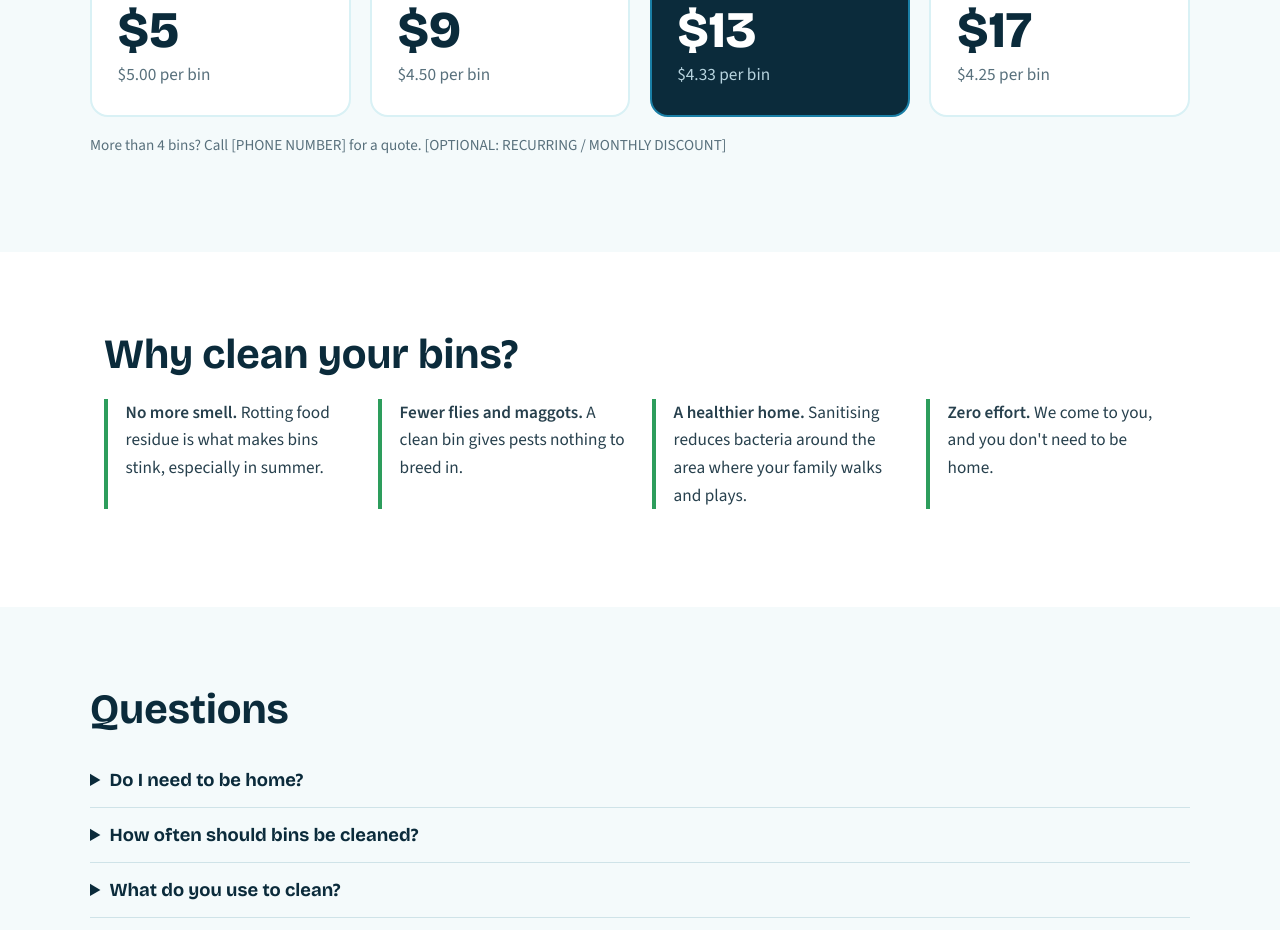
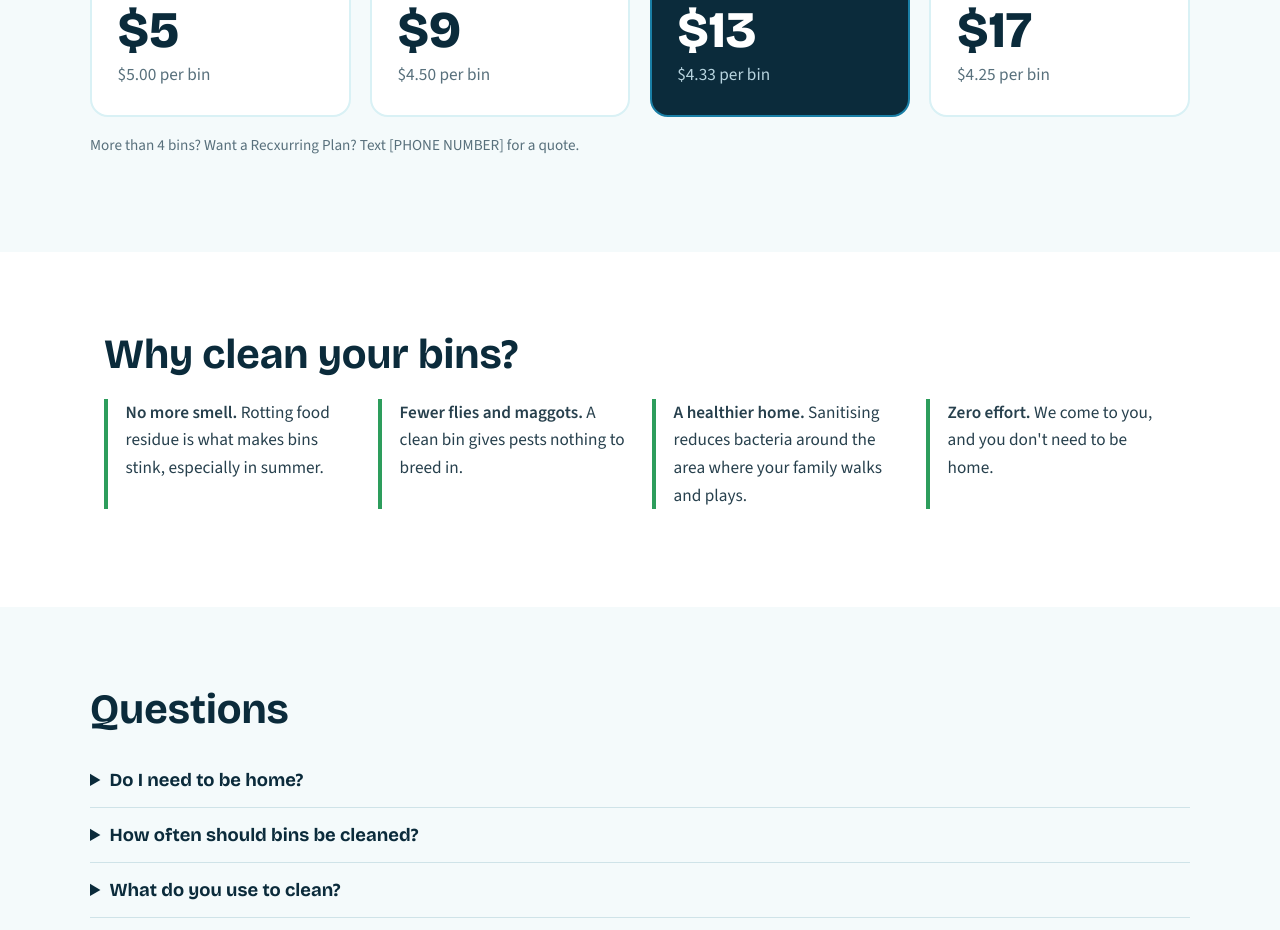
Before and after one commit to codeharbour2026/bins, a plain HTML site: page index.html in a window 1280 px wide. Shown: the part 1360-2290 px from the top of the page. Drawn offline with nearby package versions, Linux system fonts and the light colour scheme.

Commit message:
Modify note for bins with recurring plan details
Updated the note for bins to include a recurring plan option.

```diff
--- a/index.html
+++ b/index.html
@@ -54,7 +54,7 @@
       <article class="price featured"><h3>3 bins</h3><p class="amt">$13</p><p class="per">$4.33 per bin</p><p class="tag">Most households</p></article>
       <article class="price"><h3>4 bins</h3><p class="amt">$17</p><p class="per">$4.25 per bin</p></article>
     </div>
-    <p class="note">More than 4 bins? Call [PHONE NUMBER] for a quote. [OPTIONAL: RECURRING / MONTHLY DISCOUNT]</p>
+    <p class="note">More than 4 bins? Want a Recxurring Plan? Text [PHONE NUMBER] for a quote. </p>
   </section>
 
   <section class="section">
```
